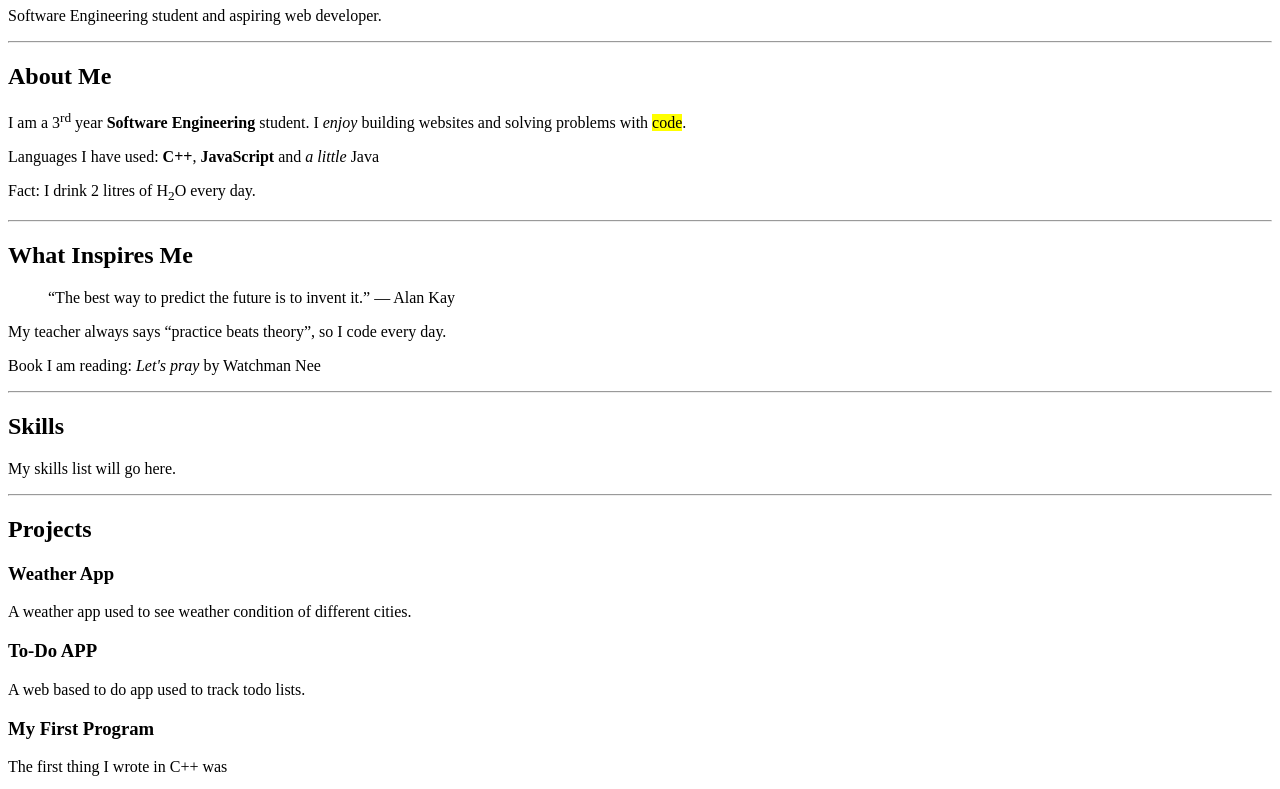
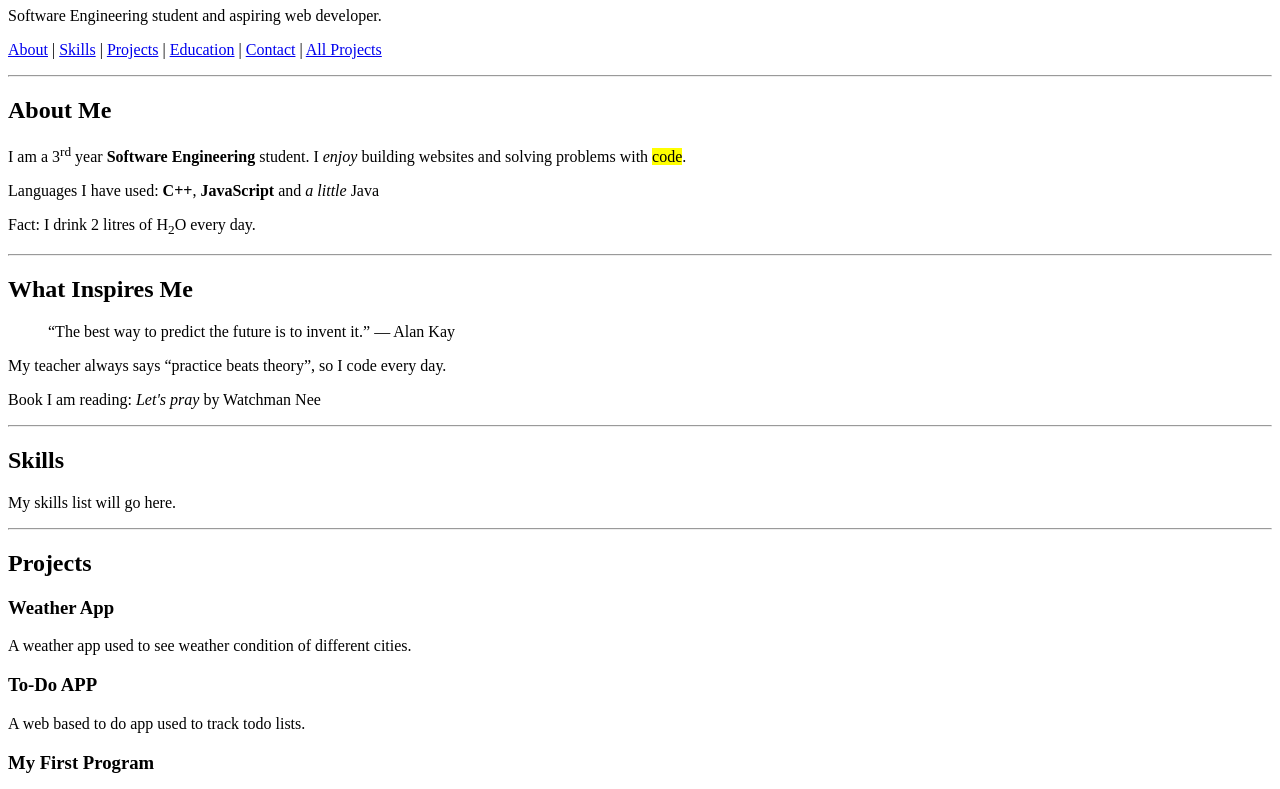
Before and after one commit to devdle/Internet-Programming-Portfolio, a plain HTML site: page index.html in a window 1280 px wide. Shown: the part 73-862 px from the top of the page. Drawn offline with Linux system fonts and the light colour scheme.

Commit message:
Lab 4 — Hyperlinks

```diff
--- a/index.html
+++ b/index.html
@@ -8,8 +8,16 @@
   <body>
     <h1>Dilayehu Dessalegn</h1>
     <p>Software Engineering student and aspiring web developer.</p>
+    <p>
+<a href="#about">About</a> |
+<a href="#skills">Skills</a> |
+<a href="#projects">Projects</a> |
+<a href="#education">Education</a> |
+<a href="#contact">Contact</a> |
+<a href="projects.html">All Projects</a>
+</p>
     <hr />
-    <h2>About Me</h2>
+    <h2 id="about">About Me</h2>
     <p>
       I am a 3<sup>rd</sup> year <strong>Software Engineering</strong> student.
       I <em>enjoy</em> building websites and solving problems with
@@ -30,10 +38,10 @@
     </p>
     <p>Book I am reading: <cite>Let's pray</cite> by Watchman Nee</p>
     <hr />
-    <h2>Skills</h2>
+    <h2 id="skills">Skills</h2>
     <p>My skills list will go here.</p>
     <hr />
-    <h2>Projects</h2>
+    <h2 id="projects">Projects</h2>
     <h3>Weather App</h3>
     <p>A weather app used to see weather condition of different cities.</p>
     <h3>To-Do APP</h3>
@@ -54,12 +62,19 @@
     <pre><code>for(int i = 3; i > 0; i--){
       cout &lt;&lt; "Hello\n";
      } </code></pre>
+     <p><a href="projects.html">See all my projects →</a></p>
     <hr />
-    <h2>Education</h2>
+    <h2 id="education">Education</h2>
     <h3>BSc in Software Engineering</h3>
     <p>Addis Ababa Science and Technology University, 2024 – 2026</p>
     <hr />
-    <h2>Contact</h2>
+    <h2 id="contact">Contact</h2>
     <p>Address:<br />Addis Ababa,<br />Ethiopia</p>
+    <p>Email: <a href="mailto:dilayehudessalegn@gmail.com">dilayehudessalegn@gmail.com</a></p>
+    <p>Phone: <a href="tel:+251713913482">+251 73913482</a></p>
+    <p>GitHub: <a href="https://github.com/devdle">github.com/devdle</a></p>
+    <p>LinkedIn: <a
+                href="https://www.linkedin.com/in/dilayehu-dessalegn-70539b388/">linkedin.com/in/dilayehu-dessalegn</a></p>
+    <p><a href="files/CV.pdf" download>Download my CV (PDF)</a></p>
   </body>
 </html>
```
Also changed, not shown: projects.html (+19 -0 lines), 1 other file.
